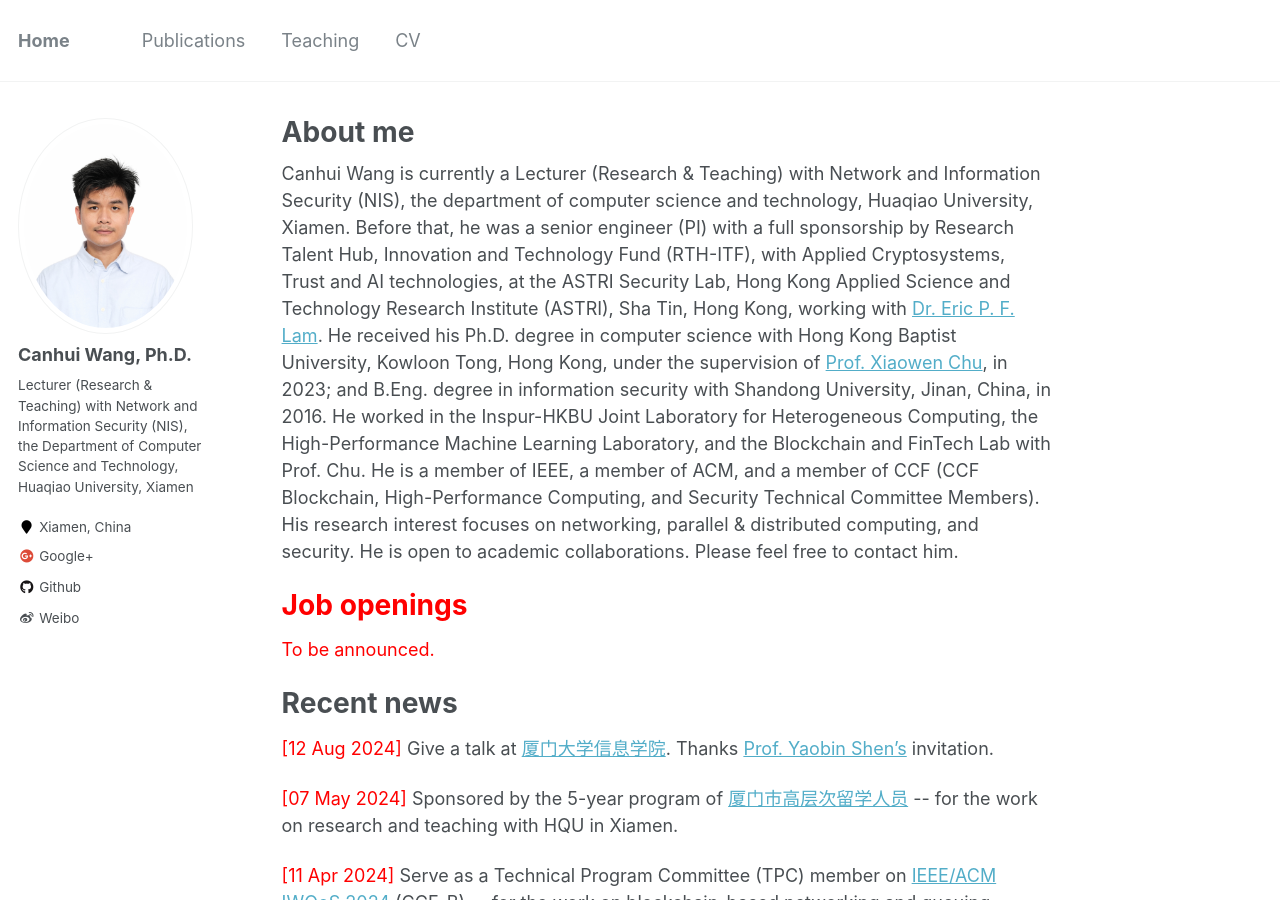
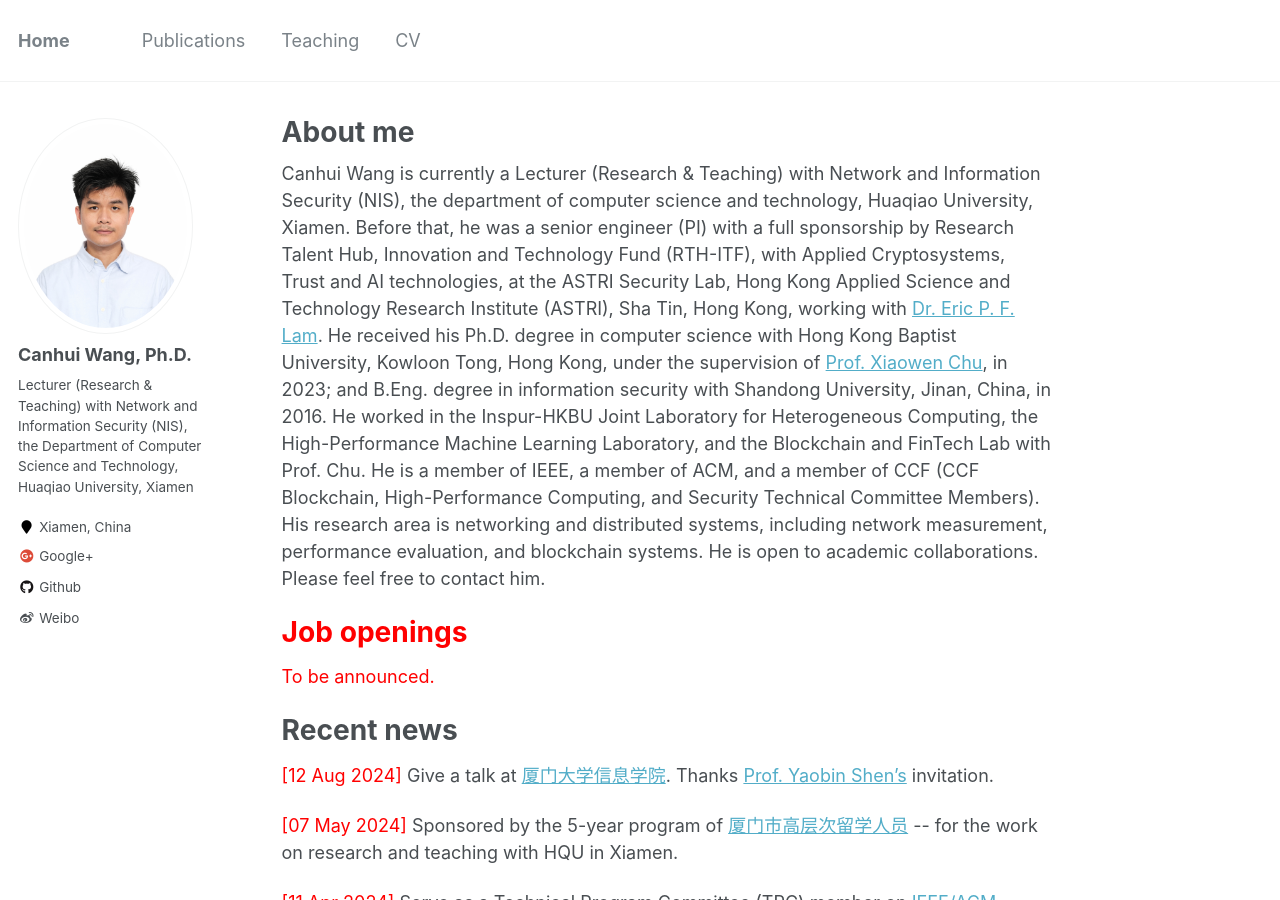
Before and after one commit to Canhui/canhui.github.io, a Jekyll site: the page built from _pages/about.md, in a window 1280 px wide and 900 px high. Built offline with Jekyll 4.4.1, drawn with Linux system fonts in a browser that asks for light colours.

Commit message:
Update about.md

```diff
--- a/_pages/about.md
+++ b/_pages/about.md
@@ -9,7 +9,7 @@ redirect_from:
   - /about.html
 ---
 
-Canhui Wang is currently a Lecturer (Research & Teaching) with Network and Information Security (NIS), the department of computer science and technology, Huaqiao University, Xiamen. Before that, he was a senior engineer (PI) with a full sponsorship by Research Talent Hub, Innovation and Technology Fund (RTH-ITF), with Applied Cryptosystems, Trust and AI technologies, at the ASTRI Security Lab, Hong Kong Applied Science and Technology Research Institute (ASTRI), Sha Tin, Hong Kong, working with [Dr. Eric P. F. Lam](https://www.linkedin.com/in/peifunglam2/). He received his Ph.D. degree in computer science with Hong Kong Baptist University, Kowloon Tong, Hong Kong, under the supervision of [Prof. Xiaowen Chu](https://www.linkedin.com/in/xiaowen-chu-477b9120/), in 2023; and B.Eng. degree in information security with Shandong University, Jinan, China, in 2016. He worked in the Inspur-HKBU Joint Laboratory for Heterogeneous Computing, the High-Performance Machine Learning Laboratory, and the Blockchain and FinTech Lab with Prof. Chu. He is a member of IEEE, a member of ACM, and a member of CCF (CCF Blockchain, High-Performance Computing, and Security Technical Committee Members). His research interest focuses on networking, parallel & distributed computing, and security. He is open to academic collaborations. Please feel free to contact him.
+Canhui Wang is currently a Lecturer (Research & Teaching) with Network and Information Security (NIS), the department of computer science and technology, Huaqiao University, Xiamen. Before that, he was a senior engineer (PI) with a full sponsorship by Research Talent Hub, Innovation and Technology Fund (RTH-ITF), with Applied Cryptosystems, Trust and AI technologies, at the ASTRI Security Lab, Hong Kong Applied Science and Technology Research Institute (ASTRI), Sha Tin, Hong Kong, working with [Dr. Eric P. F. Lam](https://www.linkedin.com/in/peifunglam2/). He received his Ph.D. degree in computer science with Hong Kong Baptist University, Kowloon Tong, Hong Kong, under the supervision of [Prof. Xiaowen Chu](https://www.linkedin.com/in/xiaowen-chu-477b9120/), in 2023; and B.Eng. degree in information security with Shandong University, Jinan, China, in 2016. He worked in the Inspur-HKBU Joint Laboratory for Heterogeneous Computing, the High-Performance Machine Learning Laboratory, and the Blockchain and FinTech Lab with Prof. Chu. He is a member of IEEE, a member of ACM, and a member of CCF (CCF Blockchain, High-Performance Computing, and Security Technical Committee Members). His research area is networking and distributed systems, including network measurement, performance evaluation, and blockchain systems. He is open to academic collaborations. Please feel free to contact him.
 
 <span style="color:red">Job openings</span>
 ======
```
